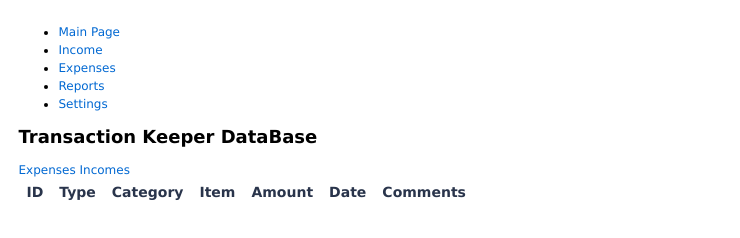
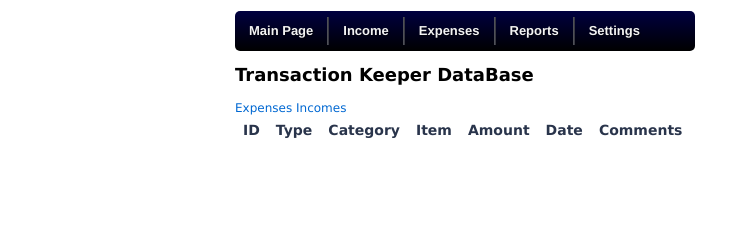
Before and after one commit to henrydiazlds123/CIT261-02, a plain HTML site: page report.html in a window 1280 px wide. Shown: the whole page, without its empty margins (0-740 px from the left). Drawn offline with Linux system fonts and the light colour scheme.

Commit message:
fixed report page

```diff
--- a/report.html
+++ b/report.html
@@ -6,7 +6,7 @@
       <meta name="viewport" content="width=device-width,  initial-scale=1.0">
       <title>Report | CoinTracker</title>
       <script src="js/jquery.min.js"></script>
-
+      <link rel="stylesheet" href="CSS/Mystyles2.css" media="screen">
       <!-- CSS styles -->
       <link rel="stylesheet" href="css/style.css">
 
```
Also changed, not shown: expense.html (+1 -1 lines), income.html (+1 -1 lines).
